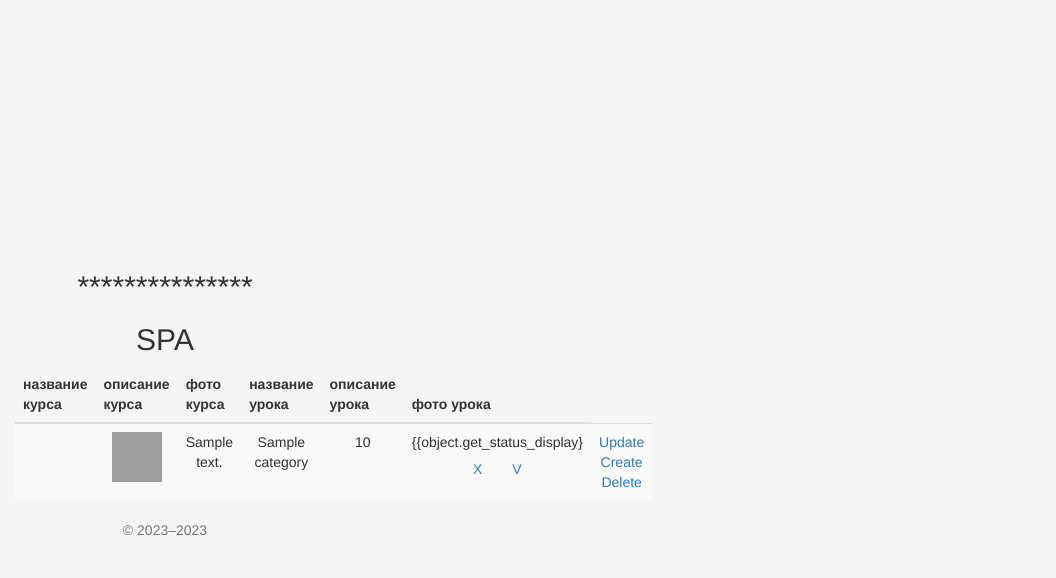
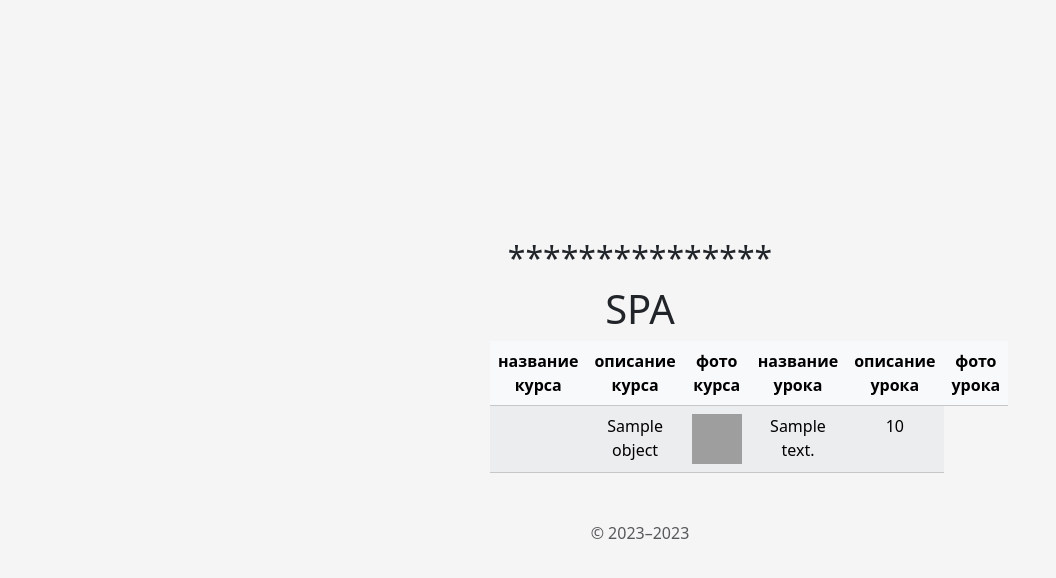
Before and after one commit to Andreymazo/DjangoProject5ViewSetGeneric, a Django app: template spa/templates/spa/home.html in a window 1280 px wide. Shown: the top 578 px of the page, without its empty margins (0-1056 px from the left). Run offline with Django 4.2, Linux system fonts and the light colour scheme; the template is opened without the code that fills it: most values are stand-ins (such as "Sample title", 1, 10 or a date in 2020); some libraries are stand-ins or nearby versions; grey boxes are pictures that could not be loaded.

Commit message:
first commit

```diff
--- a/spa/templates/spa/home.html
+++ b/spa/templates/spa/home.html
@@ -18,34 +18,16 @@
                 <tr>
                     <td>
 
+                    <td>{{object.name}}</td>
 
                     <td>
                         <img src="/media/{{object.preview}}"  width="50" height=50  alt=""/>
 
                     </td>
-                    <td>{{object.product_description}}</td>
-                    <td>{{object.category}}</td>
+
+                    <td>{{object.description}}</td>
                     <td>{{object.price_per_unit}}</td>
 
-                    <td>{{object.get_status_display}
-
-                                <a class="btn btn-light" href="{% url 'catalog:status' object.pk %}">X</a>
-
-                                <a class="btn btn-light" href="{% url 'catalog:status' object.pk %}">V</a>
-
-                    </td>
-                    <td>
-                        <a class="btn.btn-default" href="{% url 'catalog:Product_form' object.pk %}" >Update</a>
-
-                            <a class="btn.btn-default" href="{% url 'catalog:Product_create' object.pk %}" >Create</a>
-
-
-                            <a class="btn.btn-default" href="{% url 'catalog:Product_delete' object.pk %}" >Delete</a>
-
-
-                    </td>
-
-                    </td>
                 </tr>
 
           {% endfor %}
--- a/spa/urls.py
+++ b/spa/urls.py
@@ -10,7 +10,7 @@ router = DefaultRouter()
 router.register(r'home', CourseViewset, basename='home')
 
 urlpatterns = [] + router.urls
-#
+
 #     [
 #     path('', SigninView.as_view(template_name='spa/login.html'), name='login'),
 #     path('register', SignupView.as_view(template_name='spa/register.html'), name='register'),
```
Also changed, not shown: spa/views.py (+13 -1 lines).
